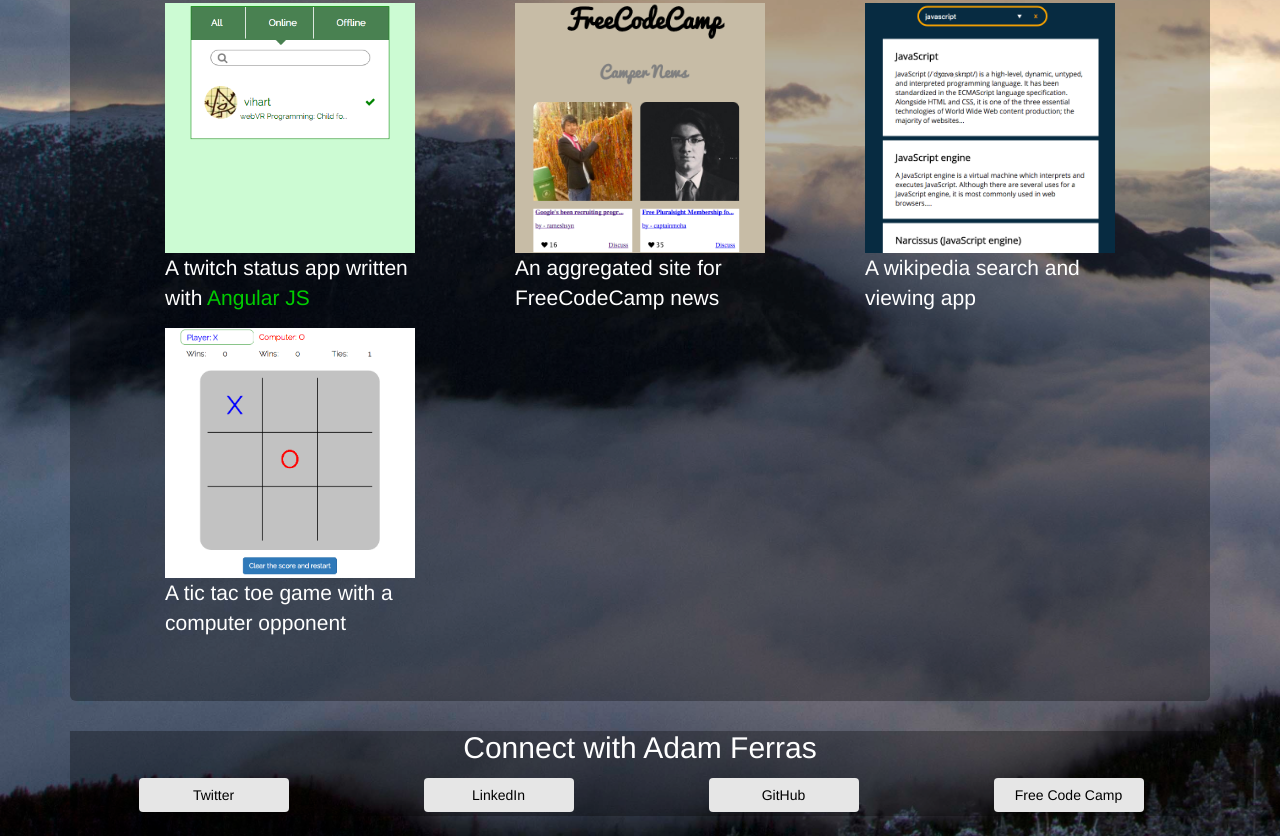
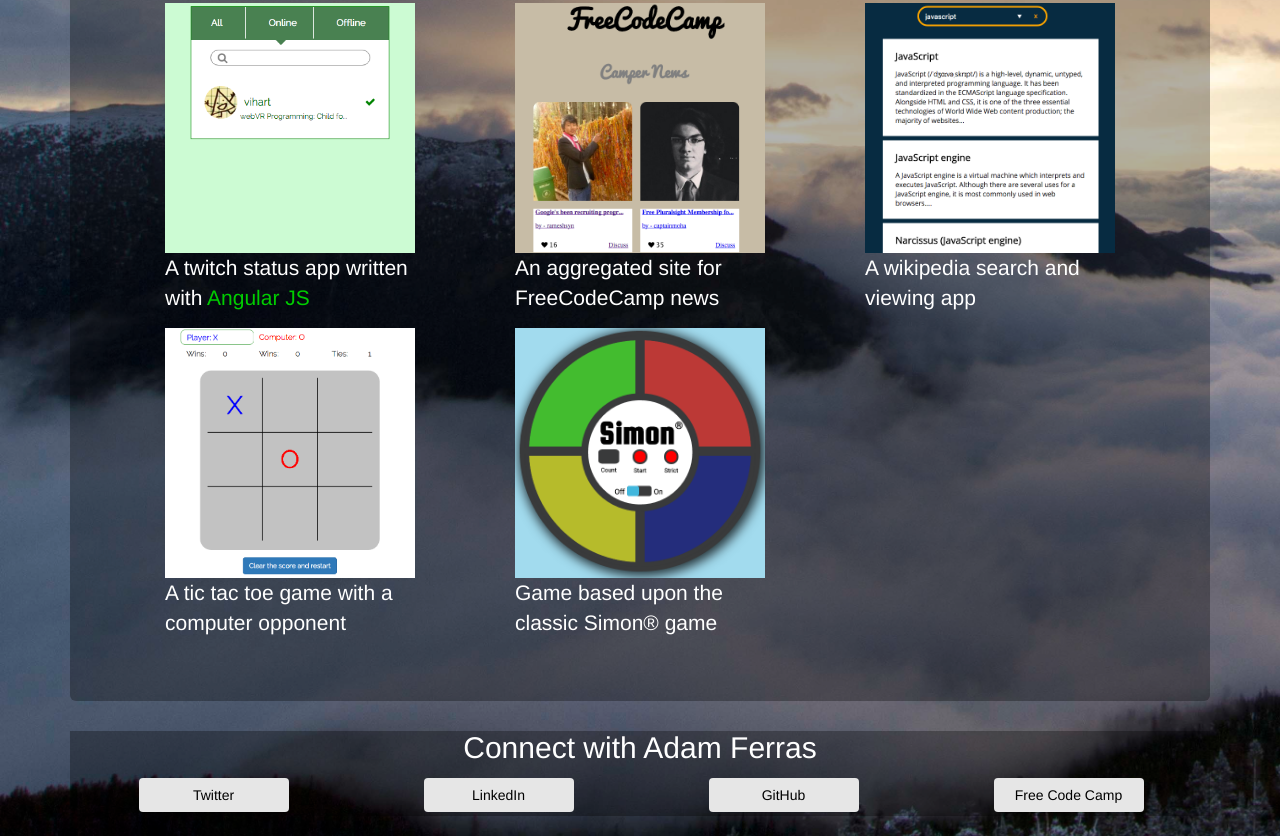
Before and after one commit to adferras/adferras.github.io, a website: page index.html in a window 1280 px wide. Shown: the part 834-1670 px from the top of the page. Drawn offline with nearby package versions, Linux system fonts and the light colour scheme.

Commit message:
Include simon game

```diff
--- a/index.html
+++ b/index.html
@@ -102,6 +102,12 @@
             <p>A tic tac toe game with a computer opponent</p>
           </div>
         </div>
+        <div class="col-md-4 projects">
+          <a href="http://adferras.github.io/simon_game/"><img src="/images/simon_game.png" alt="preview simon game"></a>
+          <div>
+            <p>Game based upon the classic Simon® game</p>
+          </div>
+        </div>
       </div>
     </div>
 
```
Also changed, not shown: _site/images/simon_game.png (added), _site/index.html, images/simon_game.png (added).
